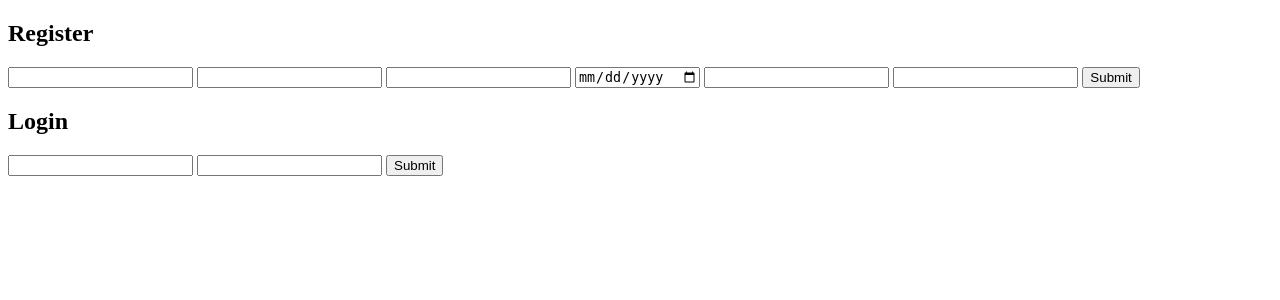
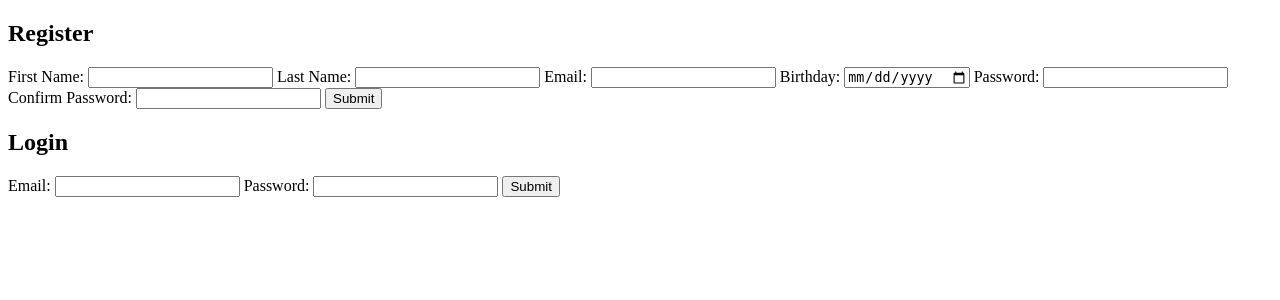
Before and after one commit to SecondHandSourcing/SecondHandSourcing, a Flask app: page / in a window 1280 px wide. Shown: the top 300 px of the page. Run offline with Flask 2, Linux system fonts and the light colour scheme.

Commit message:
added to login front-end

```diff
--- a/flask_app/templates/login.html
+++ b/flask_app/templates/login.html
@@ -22,27 +22,27 @@
             <h2>Register</h2>
             <div>
                 <form action="/register" method = "post">
-                    <label for="first_name">
+                    <label for="first_name"> First Name:
                         <input type="text" name="first_name">
                     </label>
 
-                    <label for="last_name">
+                    <label for="last_name"> Last Name:
                         <input type="text" name="last_name">
                     </label>
 
-                    <label for="email">
+                    <label for="email"> Email:
                         <input type="email" name="email">
                     </label>
 
-                    <label for="birthdate">
+                    <label for="birthdate"> Birthday:
                         <input type="date" name="birthdate">
                     </label>
 
-                    <label for="password">
+                    <label for="password"> Password:
                         <input type="password" name="password">
                     </label>
 
-                    <label for="confirm_password">
+                    <label for="confirm_password"> Confirm Password:
                         <input type="password" name="confirm_password">
                     </label>
 
@@ -57,11 +57,11 @@
             <div>
                 <form action="/user/login" method="post">
 
-                    <label for="email">
+                    <label for="email"> Email:
                         <input type="email" name="email">
                     </label>
 
-                    <label for="password">
+                    <label for="password"> Password:
                         <input type="password" name="password">
                     </label>
 
```
